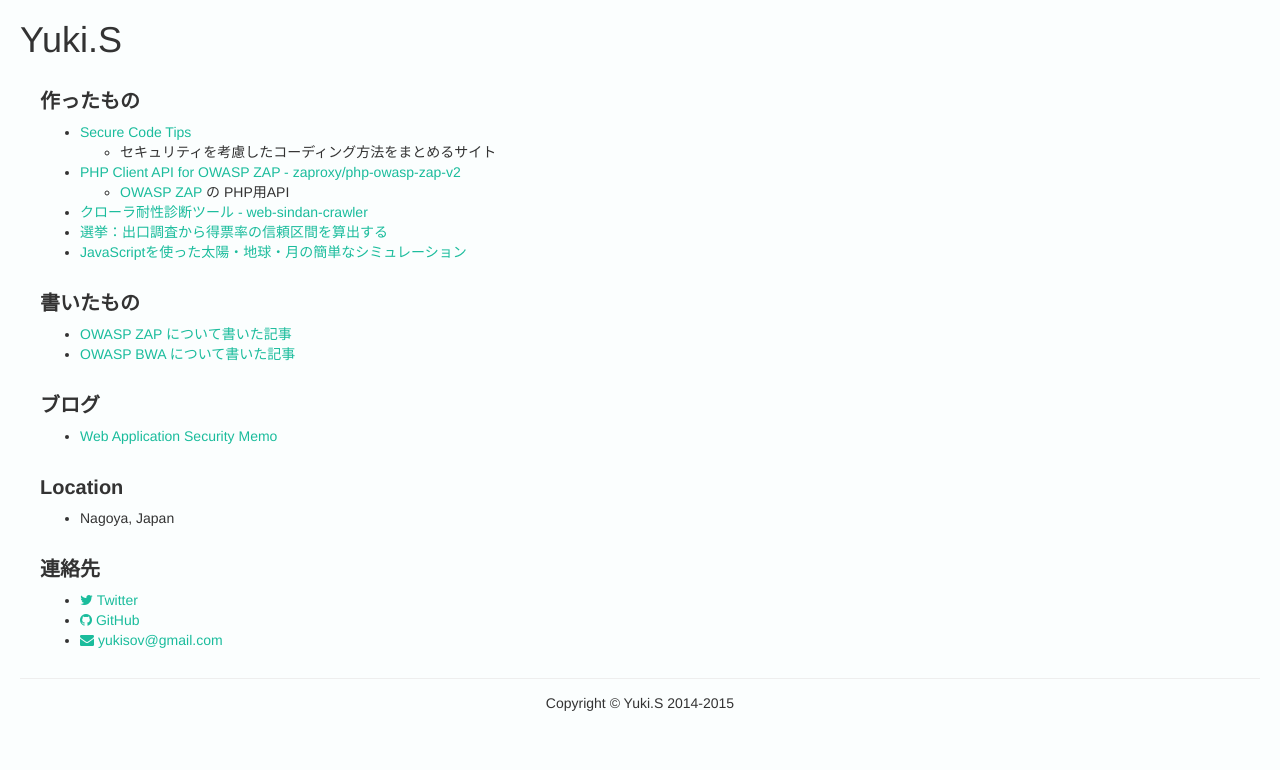
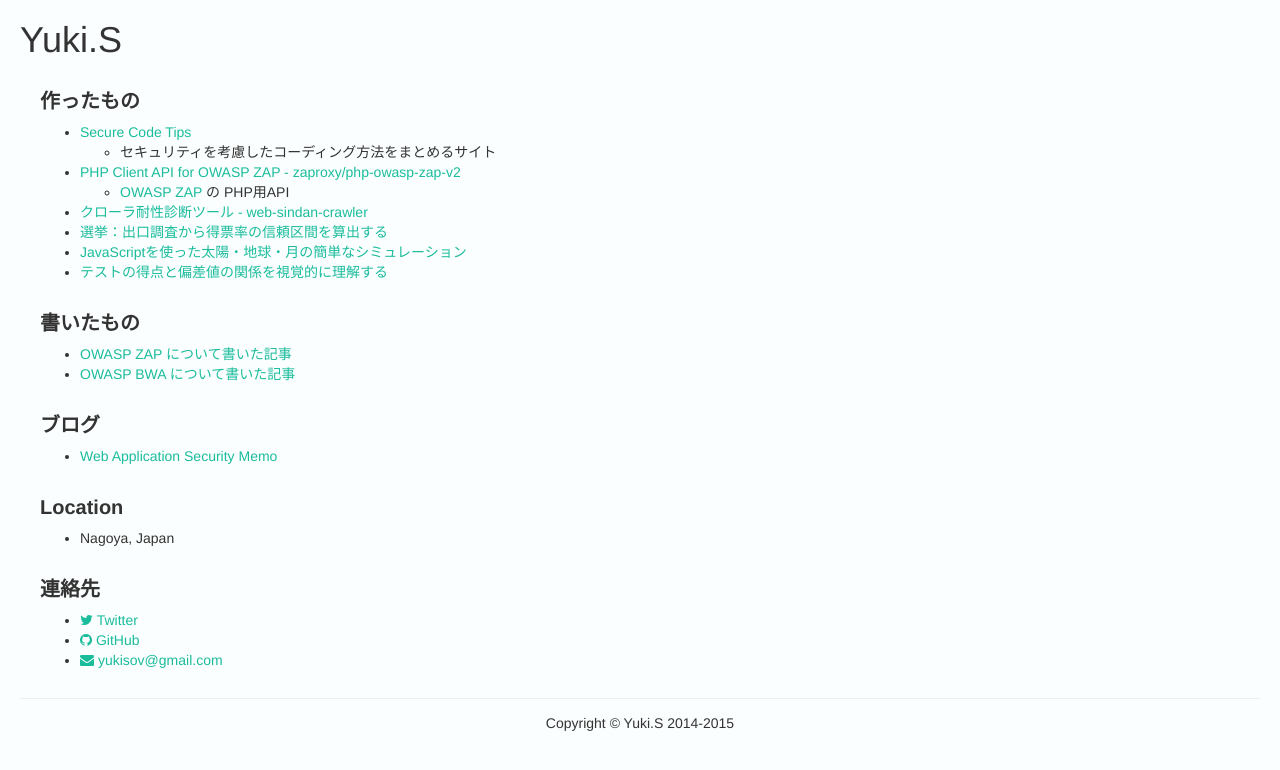
Before and after one commit to yukisov/yukisov.github.io, a Jekyll site: the page built from index.md, in a window 1280 px wide. Shown: the top 770 px of the page. Built offline with Jekyll 4.4.1, drawn with Linux system fonts in a browser that asks for light colours; nearby versions of some CDN libraries.

Commit message:
Add new link

```diff
--- a/index.md
+++ b/index.md
@@ -19,6 +19,7 @@ Yuki.S
 - [クローラ耐性診断ツール - web-sindan-crawler](https://github.com/yukisov/web-sindan-crawler)
 - [選挙：出口調査から得票率の信頼区間を算出する](http://misc.pupha.net/confidence_interval.html)
 - [JavaScriptを使った太陽・地球・月の簡単なシミュレーション](http://misc.pupha.net/sun_earth_moon/)
+- [テストの得点と偏差値の関係を視覚的に理解する](http://misc.pupha.net/deviation_simulation/)
 
 書いたもの
 ----
```
